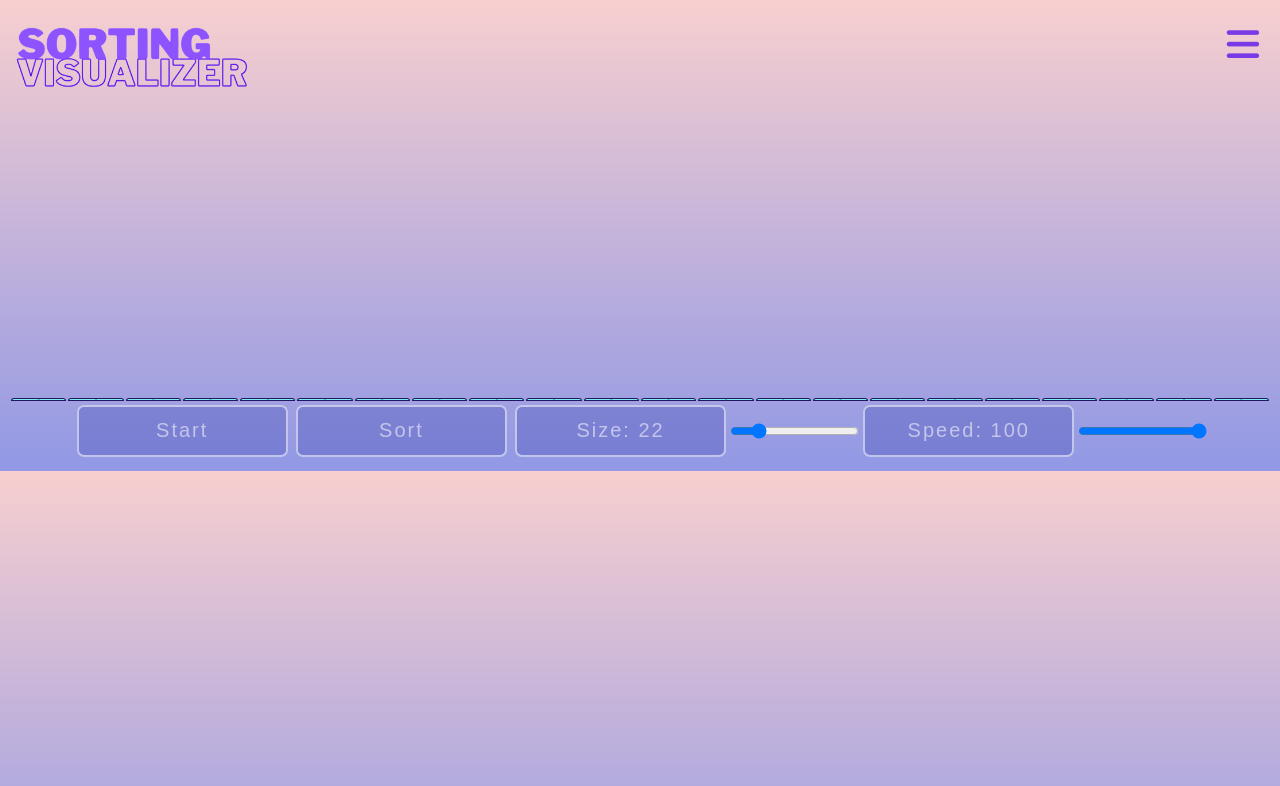
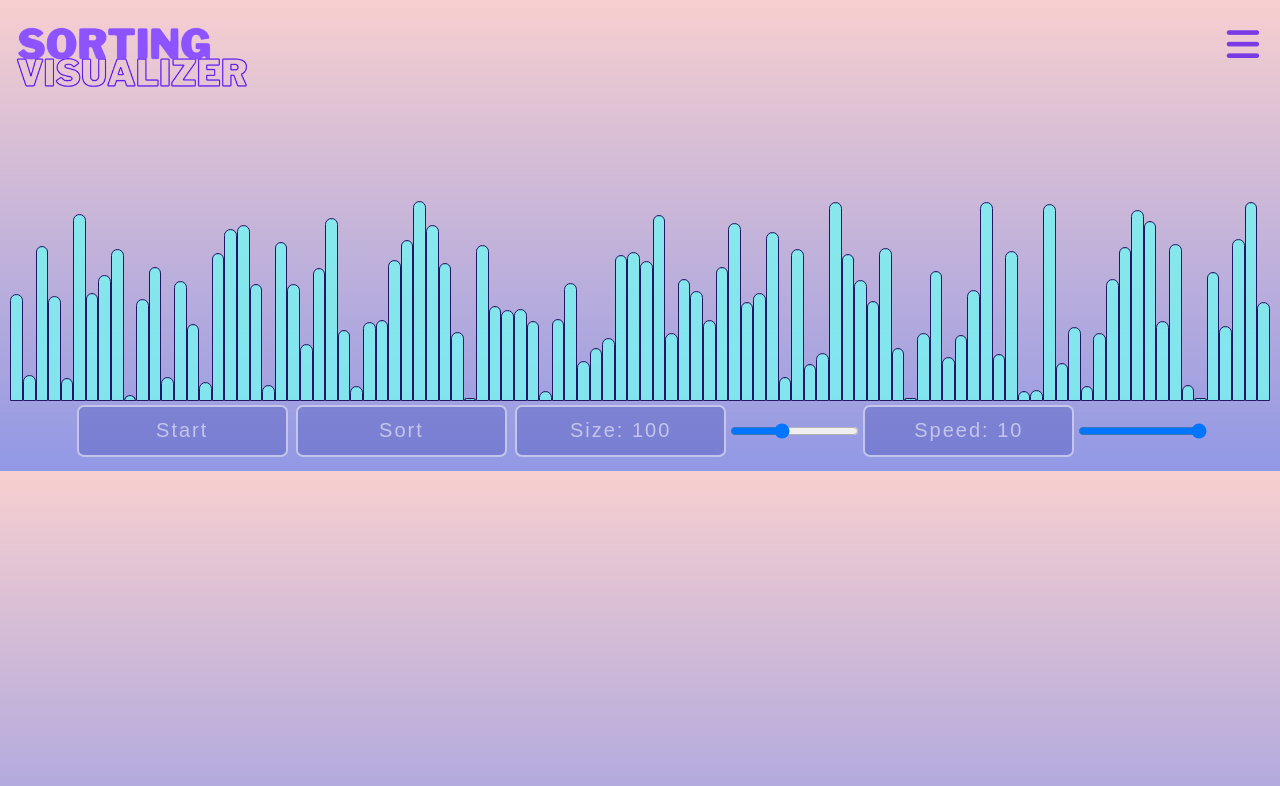
Before and after one commit to mauiwowie88/SortingVisualizer, a React (Create React App) app in the folder sortingvisualizer/: page / in a window 1280 px wide. Shown: the top 786 px of the page. Built offline with nearby package versions, Linux system fonts and the light colour scheme.

Commit message:
Sloth maneuvers.

```diff
--- a/sortingvisualizer/src/App.css
+++ b/sortingvisualizer/src/App.css
@@ -8,47 +8,8 @@
 
 body {
   background: linear-gradient(#e664644f, #9198e5);
-}
-
-#home {
   margin: 10px;
 }
-
-.menu-bar {
-  position: relative;
-}
-
-.menu-button {
-  color: #5e17ebce;
-  cursor: pointer;
-  font-size: 37px;
-  margin: 11px;
-}
-
-.dropdown-menu {
-  display: none;
-  position: absolute;
-  top: 100%;
-  left: 0;
-  background-color: #3a44ae50;
-  padding: 0;
-  list-style-type: none;
-  margin: 0;
-}
-
-.dropdown-menu li {
-  padding: 10px;
-}
-
-.dropdown-menu a {
-  color: white;
-  text-decoration: none;
-}
-
-.menu-bar:hover .dropdown-menu {
-  display: block;
-}
-
 
 header {
   display: flex;
@@ -62,38 +23,26 @@ header {
   flex-grow: 0;
 }
 
-.navigation.active {
-  left: 0;
+.menu-button {
+  position: relative;
+  color: #5e17ebce;
+  cursor: pointer;
+  font-size: 37px;
+  margin: 11px;
 }
 
-.navigation li {
-  list-style: none;
+.dropdown-menu {
+  display: none;
+  position: absolute;
 }
 
-.navigation li a {
-  display: inline-flex;
-  margin: 5px 0;
-  font-size: 2.25em;
-  text-decoration: none;
-  color: var(--black);
-  padding: 5px 20px;
-  border-radius: 40px;
+.menu-button:hover .dropdown-menu {
+  display: block;
+  transform: translateX(-80px);
 }
 
-.navigation li a:hover {
-  background: var(--black);
-  color: var(--white);
-}
 
-span {
-  overflow: hidden;
-}
-a {
-  font-size: 20px;
-  /* font */
-}
-
-.btn {
+button {
   position: relative;
   cursor: pointer;
   margin:4px;
@@ -111,25 +60,7 @@ a {
   padding: 2px;
 }
 
-.sliderBtn {
-  position: relative;
-  cursor: pointer;
-  margin:4px;
-  width: 16.5vw;
-  height: 6.6vh;
-  border-radius: 7px;
-  color: rgba(255, 255, 255, 0.544);
-  background-color: #3a44ae50;
-  font-size: 20px;
-  border: 2px solid rgba(255, 255, 255, 0.548);
-  transition: all 0.3s ease-in-out;
-  letter-spacing: 2px;
-  overflow: hidden;
-  text-overflow: ellipsis;
-  padding: 2px;
-}
-
-.btn:hover {
+button:hover {
   background-color: #fff;
   color: #151f32;
   font-size: 25px;
@@ -137,33 +68,13 @@ a {
   overflow: unset;
   width: 25.5vw;
   height: 6.6vh;
-
-}
-
-.sliderBtn:hover {
-  background-color: #fff;
-  color: #151f32;
-  font-size: 25px;
-  box-shadow: -1px 7px 50px 0px rgba(255, 255, 255, 0.87);
-  overflow: unset;
-  width: 25.5vw;
-  height: 6.6vh;
-
-}
-
-/* .sliderBtn:hover span {
-  font-size: 15px;
-} */
-
-a:hover {
-
 }
 
 #main {
   margin-top: 100px;
 }
 
-#container {
+#visualizer {
   height: 200px;
   display: flex;
   align-items: flex-end;
@@ -181,12 +92,12 @@ a:hover {
   border: 1px solid rgb(34, 23, 98);
   color: #162b52;
   width: 4vw;
-  background-color: rgb(125, 239, 239);
+  background-color: rgba(125, 239, 239, 0.867);
   transition: all .5s ease-in-out;
   font-size: 1px;
   text-align: center;
   border-radius: 8px 8px 0px 0px;
-  margin: 0 1px;
+
 }
 
 .bar:hover {
@@ -194,7 +105,7 @@ a:hover {
   padding: 7px;
   width: 4.3vw !important;
   font-weight: bold;
-  font-size: 1em;
+  font-size: 2em;
   margin: 0 3px;
   box-shadow: -1px 4px 30px 0px rgba(255, 255, 255, 0.87);
 }
--- a/sortingvisualizer/src/App.js
+++ b/sortingvisualizer/src/App.js
@@ -6,26 +6,16 @@ import logo from './images/logo.png';
 
 function App() {
     const [array, setArray] = useState([]);
-    const [size, setSize] = useState(22);
-    const [speed, setSpeed] = useState(100);
-    const [waiting, setWaiting] = useState();
+    const [size, setSize] = useState(100);
+    const [speed, setSpeed] = useState(10);
 
     function generateArray() {
       const newArray = Array.from({ length: size }, () => Math.random());
       setArray(newArray);
     }
 
-    function randomizer() {
-      const randomIndex = Math.floor(Math.random() * size);
-      const randomHeight = Math.random();
-      // newArray[randomIndex] = randomHeight;
-      // showBars();
-      console.log('hello')
-    }
-
     function start() {
       generateArray();
-      showBars();
     }
 
     function sort() {
@@ -35,31 +25,23 @@ function App() {
     }
 
     function animate(moves) {
-      if (moves.length === 0) {
-        showBars();
-        return;
-      }
+      if (moves.length === 0) return;
 
-      const move = moves.shift();
+      const copy = [...array];
+      const move = moves[0];
       const [i, j] = move.indices;
 
-      if (move.type === "swap") {
-        [array[i], array[j]] = [array[j], array[i]];
-      }
+      if (move.type === "swap") [array[i], array[j]] = [array[j], array[i]];
 
-      // playNote(200 + array[i] * 400);
-      // playNote(200 + array[j] * 400);
-
-      showBars(move);
       setTimeout(function () {
-        animate(moves);
+        setArray(copy);
+        animate(moves.slice(1));
       }, speed);
     }
 
     const handleSizeChange = (event) => {
       const newSize = parseInt(event.target.value);
       setSize(newSize);
-      showBars();
     };
 
     const handleSpeedChange = (event) => {
@@ -83,65 +65,52 @@ function App() {
       return moves;
     }
 
-    function showBars(move) {
-      const container = document.getElementById("container");
-      container.innerHTML = "";
-      const maxWidth = 100 / size;
-
-      for (let i = 0; i < size; i++) {
-        const bar = document.createElement("div");
-        const barHeight = array[i] * 100;
-        const barWidth = maxWidth + "%";
-
-        bar.classList.add("bar");
-        bar.style.height = `${barHeight}%`;
-        bar.style.width = barWidth;
-        bar.innerHTML = barHeight.toFixed(0);
-
-        if (move && move.indices.includes(i)) {
-          bar.style.backgroundColor =
-            move.type === "swap" ? "green" : "red";
-        }
-        container.appendChild(bar);
-      }
-    }
-
     useEffect(() => {
       generateArray();
-      showBars();
-      randomizer();
     }, [size]);
 
     return (
-      <div id="home">
-          <header>
-            <img src={logo} alt="logo" style={{ width: '240px' }}/>
-            <div class="menu-bar">
-              <i class="fa-solid fa-bars menu-button"></i>
-              <ul class="dropdown-menu">
-                <button class="btn">Bubble</button>
-                <button class="btn">Selection</button>
-                <button class="btn">Insertion</button>
-                <button class="btn">Merge</button>
-                <button class="btn">Quick</button>
-              </ul>
-            </div>
-          </header>
+      <div>
+        <header>
+          <img src={logo} alt="logo" style={{ width: '240px' }}/>
+
+          <div className="dropdown-menu">
+            <button className="btn">Bubble</button>
+            <button className="btn">Selection</button>
+            <button className="btn">Insertion</button>
+            <button className="btn">Merge</button>
+            <button className="btn">Quick</button>
+          </div>
+            <i className="fa-solid fa-bars menu-button"></i>
+        </header>
 
         <div id="main">
-          <div id="container"></div>
+          <div id="visualizer">
+            {array.map((barHeight, index) => (
+              <div
+                key={index}
+                className="bar"
+                style={{
+                  height: `${barHeight * 100}%`,
+                  "--bar-height": barHeight * 100
+                }}
+              >
+                {index.toFixed(0)}
+              </div>
+            ))}
+          </div>
           <div id="settings">
-            <button class="btn" onClick={start}>Start</button>
-            <button class="btn" onClick={sort}>Sort</button>
-            <button class="sliderBtn"><a>Size: </a><span>{size}</span></button>
+            <button className="btn" onClick={start}>Start</button>
+            <button className="btn" onClick={sort}>Sort</button>
+            <button className="sliderBtn">Size: <span>{size}</span></button>
             <input
               type="range"
               id="size_slider"
-              min="4" max="100"
+              min="5" max="250"
               value={size}
               onChange={handleSizeChange}
             />
-            <button class="sliderBtn"><a>Speed: </a><span>{speed}</span></button>
+            <button className="sliderBtn">Speed: <span>{speed}</span></button>
             <input
               type="range"
               id="speed_slider"
```
